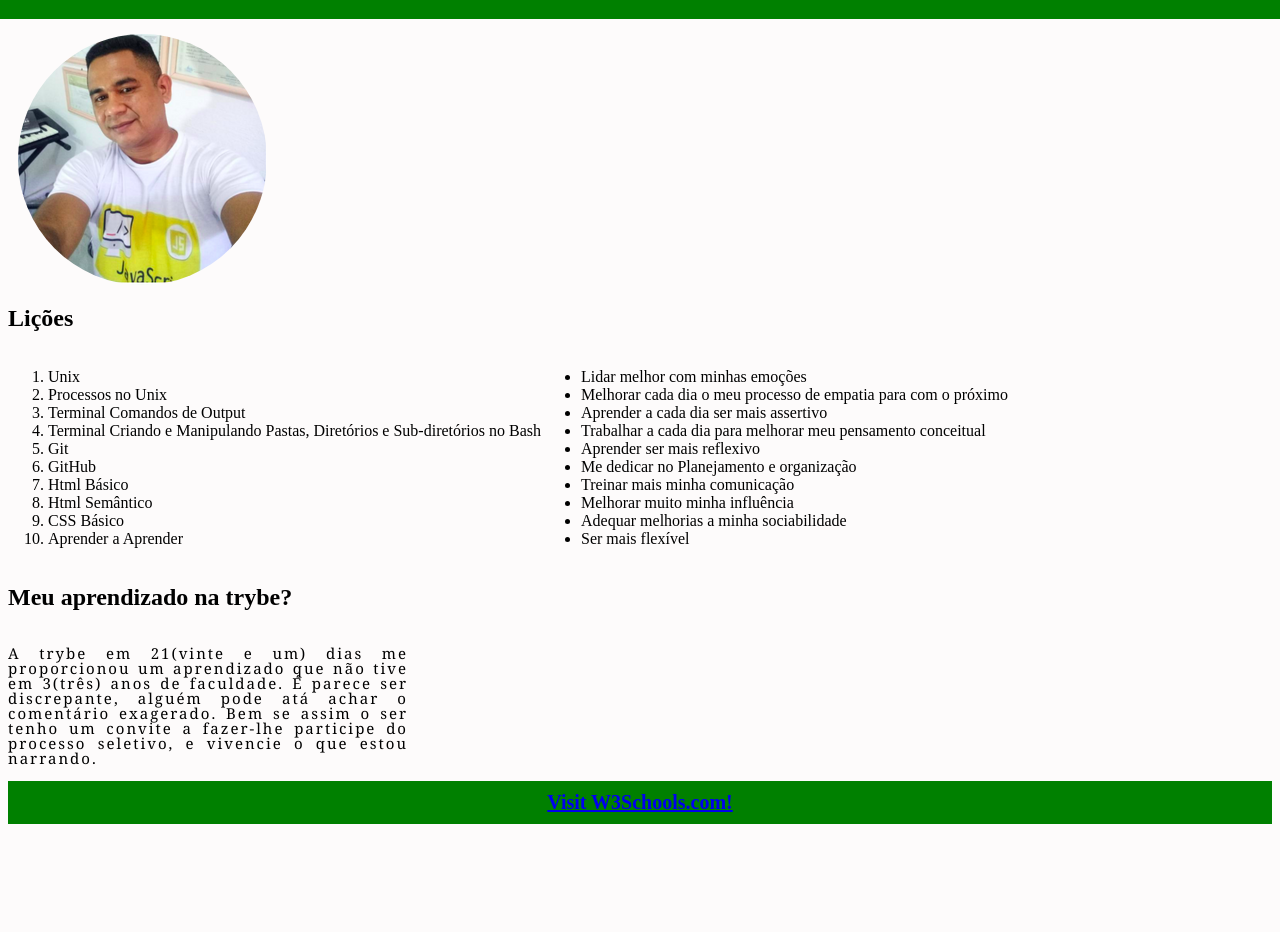
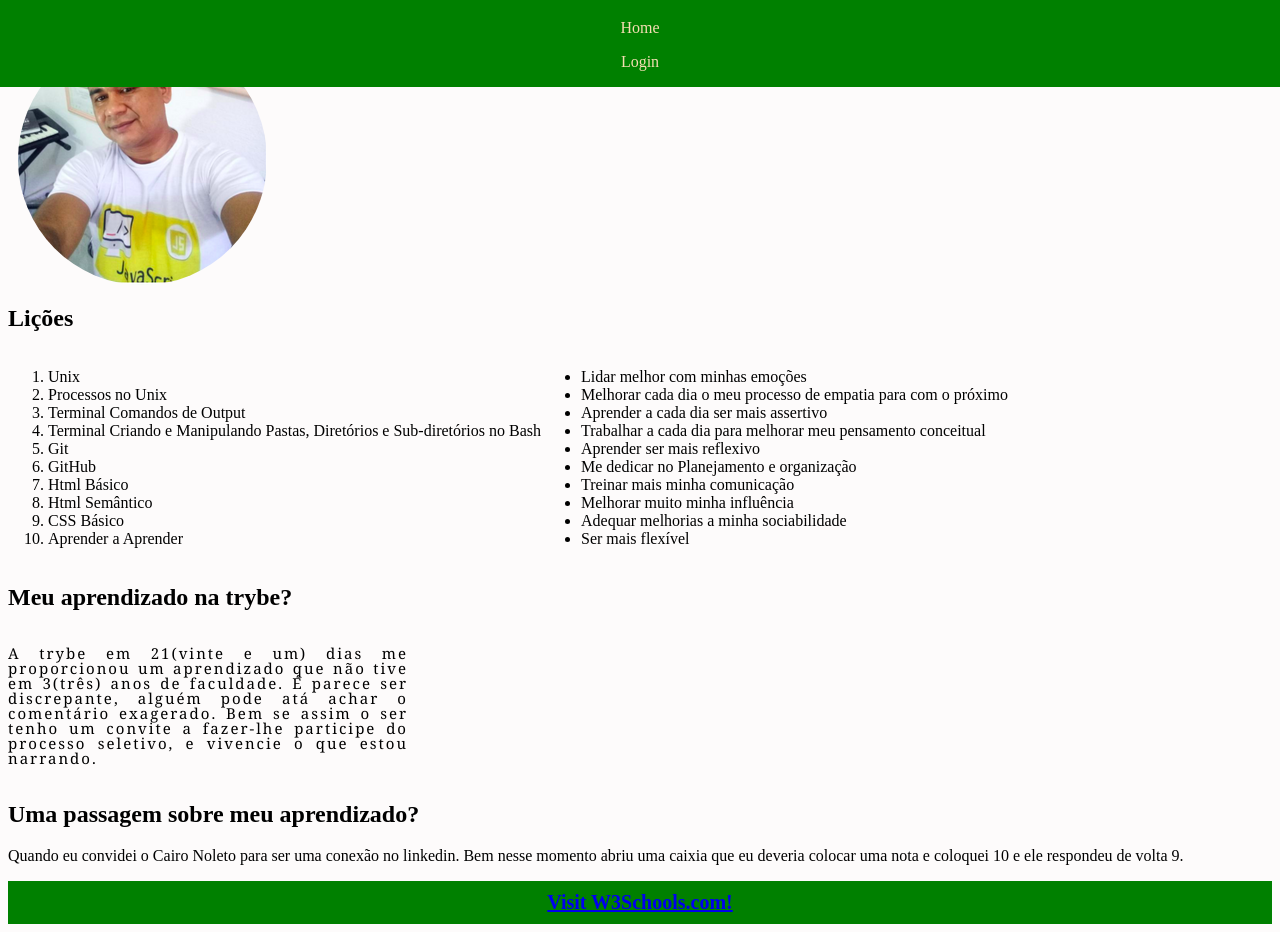
Before and after one commit to tonistorres/project-lessons-learned, a website: page index.html in a window 1280 px wide. Shown: the part 61-993 px from the top of the page. Before the commit the page ends 893 px from the top, so only its background shows below. Drawn offline with Linux system fonts and the light colour scheme.

Commit message:
Requesito 8 9 10 11 todos submetidos avalicao e passaram com sucesso. Projeto Findado

```diff
--- a/index.html
+++ b/index.html
@@ -14,6 +14,11 @@
     <header id="cabecalho">
 
         <h1 id="titulo">Lições Aprendidas - Trybe</h1>
+        <nav>
+            <p>Home</p>
+            <p>Login</p>
+
+        </nav>
 
     </header>
 
@@ -62,6 +67,7 @@
 
         <h2>Meu aprendizado na trybe?</h2>
 
+
         <article class="conteiner-article">
             <p>A trybe em 21(vinte e um) dias me proporcionou um aprendizado que não tive em 3(três)
                 anos de faculdade. É parece ser discrepante, alguém pode atá achar o comentário exagerado.
@@ -70,7 +76,19 @@
 
         </article>
 
+        <section>
+            <h2>Uma passagem sobre meu aprendizado?</h2>
 
+            <aside>
+                <p>Quando eu convidei o Cairo Noleto para ser uma conexão no linkedin. Bem
+                    nesse momento abriu uma caixia que eu deveria colocar uma nota e coloquei 10
+                    e ele respondeu de volta 9.
+                </p>
+
+            </aside>
+
+
+        </section>
 
     </main>
 
```
